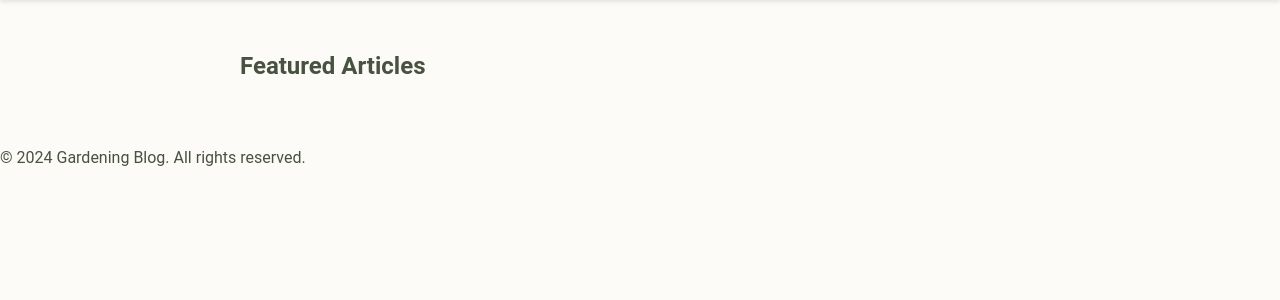
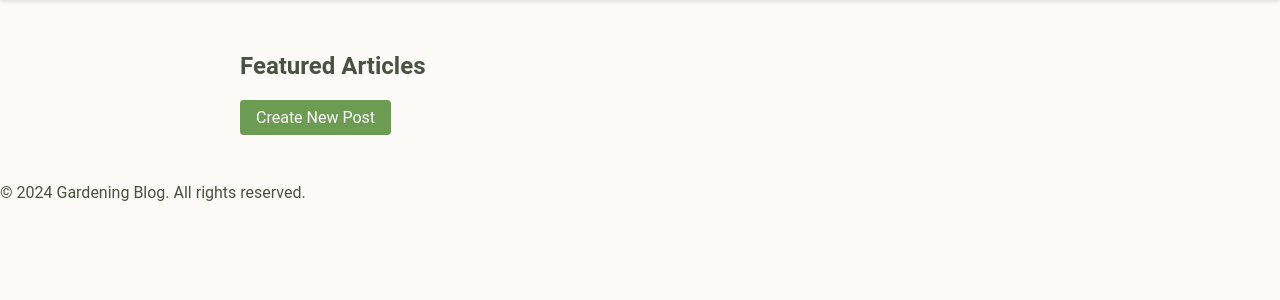
Before and after one commit to yscode01/Garden, a Flask app: page / in a window 1280 px wide. Shown: the part 39-339 px from the top of the page. Run offline with Flask 3, Linux system fonts and the light colour scheme.

Commit message:
Add create post button

```diff
--- a/static/css/styles.css
+++ b/static/css/styles.css
@@ -80,3 +80,20 @@ main {
 form div {
   margin-bottom: 1rem;
 }
+
+/* Button Styles */
+.btn {
+  display: inline-block;
+  padding: 0.5rem 1rem;
+  background-color: #6b9c51;
+  color: #fff;
+  text-decoration: none;
+  border: none;
+  border-radius: 4px;
+  cursor: pointer;
+  transition: background-color 0.3s;
+}
+
+.btn:hover {
+  background-color: #507a3e;
+}
--- a/templates/home.html
+++ b/templates/home.html
@@ -19,6 +19,7 @@
     </header>
     <main>
         <h2>Featured Articles</h2>
+        <a href="{{ url_for('create_post') }}" class="btn btn-primary">Create New Post</a>
     </main>
     <footer>
         <p>&copy; 2024 Gardening Blog. All rights reserved.</p>
```
